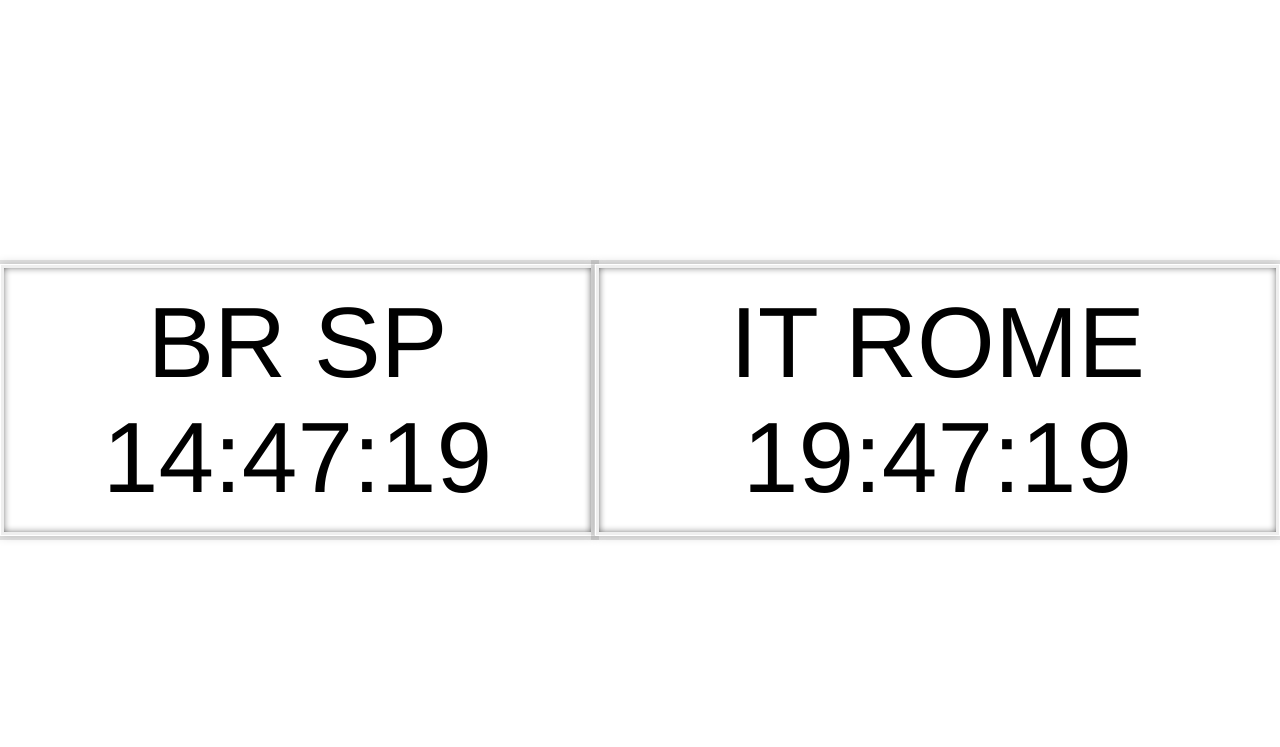
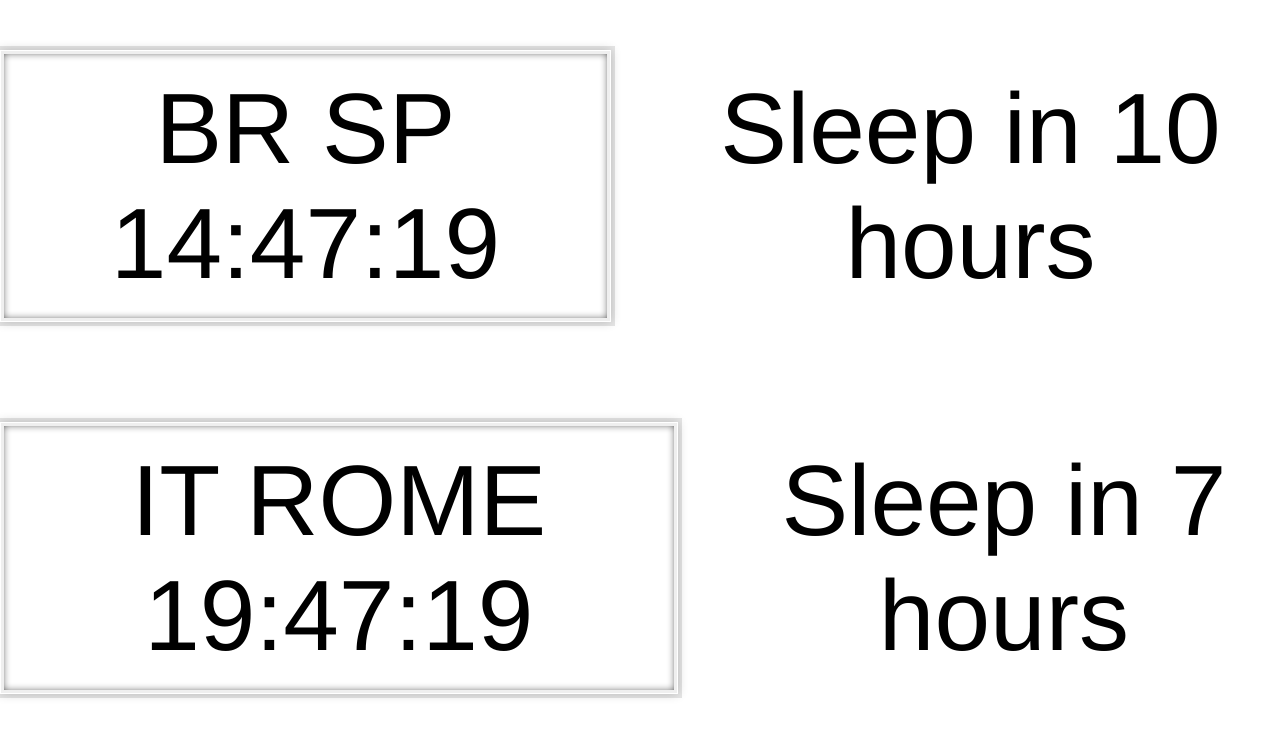
Before and after one commit to victorvinci/css-clock, a plain HTML site: page index.html in a window 1280 px wide. Drawn offline with Linux system fonts and the light colour scheme.

Commit message:
set a default timezone and calculate how long until sleep on each timezone

```diff
--- a/index.html
+++ b/index.html
@@ -7,14 +7,14 @@
 </head>
 <body>
 
-    <div class="clock BR">
-      <!-- <div class="clock-face">
-        <div class="hour"></div>
-        <div class="min"></div>
-        <div class="second"></div>
-      </div> -->
-    </div>
+  <div class="container">
+    <div class="clock BR"></div>
+    <div class="dormeBR"></div>
+  </div>
+  <div class="container">
     <div class="clock IT"></div>
+    <div class="dormeIT"></div>
+  </div>
 
 <script src="moment.js"></script>
 <script src="moment-timezone-with-date.js"></script>
--- a/style.css
+++ b/style.css
@@ -8,9 +8,16 @@ body {
   margin: 0;
   font-size: 10rem;
   display: flex;
-  flex: 1;
+  flex-direction: column;
   min-height: 100vh;
   align-items: center;
+}
+
+.container{
+  display: flex;
+  flex-direction: row;
+  align-items: center;
+  column-gap: 0.5em
 }
 
 .clock {
--- a/updateClock.js
+++ b/updateClock.js
@@ -1,34 +1,44 @@
 const BR = document.querySelector('.BR');
 const IT = document.querySelector('.IT');
+const dormeIT = document.querySelector('.dormeIT');
+const dormeBR = document.querySelector('.dormeBR');
+
+moment.tz.setDefault("America/Sao_Paulo"); //set this as default due '.to' not working with '.tz' method
+
 let sunTimeBR = Boolean;
 let sunTimeIT = Boolean;
 
 function getDateBR() {
-  const horarioBR = moment().tz("America/Sao_Paulo").format('HH:mm:ss');
-  const horaBR = moment().tz("America/Sao_Paulo").format('HH');
+  const horarioBR = moment().format('HH:mm:ss');
+  const horaBR = moment().format('HH');
+  const dormirBR = moment().to(moment("01:00:00", "HH:mm:ss").add(1, 'day'));
 
-  if (horaBR < 24 && horaBR > 06 && horaBR <= 18) {
+  if (horaBR < 24 && horaBR > 06 && horaBR <= 19) {
     sunTimeBR = true;
   } else {
     sunTimeBR = false;
   }
 
   BR.innerHTML = "BR SP " + horarioBR;
+  dormeBR.innerHTML = "Sleep " + dormirBR;
 
   return sunTimeBR;
 }
 
 function getDateIT() {
-  const horarioIT = moment().tz("Europe/Rome").format('HH:mm:ss');
-  const horaIT = moment().tz("Europe/Rome").format('HH');
+  const horarioIT = moment().add(5, 'hour').format('HH:mm:ss'); // add +5 for Rome timezone
+  const horaIT = moment().add(5, 'hour').format('HH');
+  const dormirIT = moment().add(5, 'hour').to(moment("03:00:00", "HH:mm:ss").add(1, 'day')); // calculate the amount of hours until the next time to sleep
+  const acordarIT = 11;
 
-  if (horaIT < 24 && horaIT > 06 && horaIT <= 18) {
+  if (horaIT < 24 && horaIT > 06 && horaIT <= 19) {
     sunTimeIT = true;
   } else {
     sunTimeIT = false;
   }
 
   IT.innerHTML = "IT ROME " + horarioIT;
+  dormeIT.innerHTML = "Sleep " + dormirIT;
 
   return sunTimeIT;
 }
@@ -36,11 +46,8 @@ function getDateIT() {
 setInterval(getDateBR, 1000);
 setInterval(getDateIT, 1000);
 
-// console.log(getDateBR())
-// console.log(getDateIT())
-
 if (getDateBR() === true && getDateIT() === true){
-  console.log("mozi")
+  console.log("acorda");
 } else {
   console.log("dorme");
 }
```
